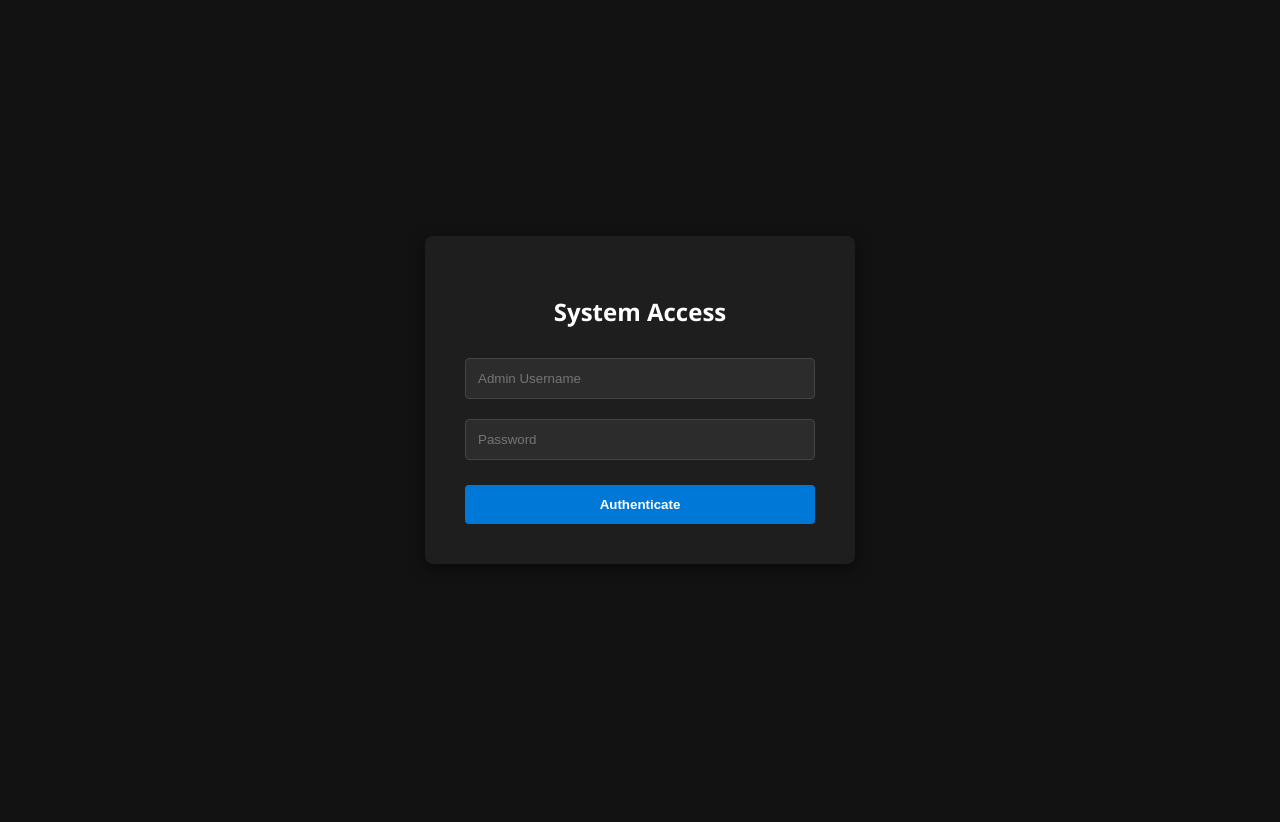
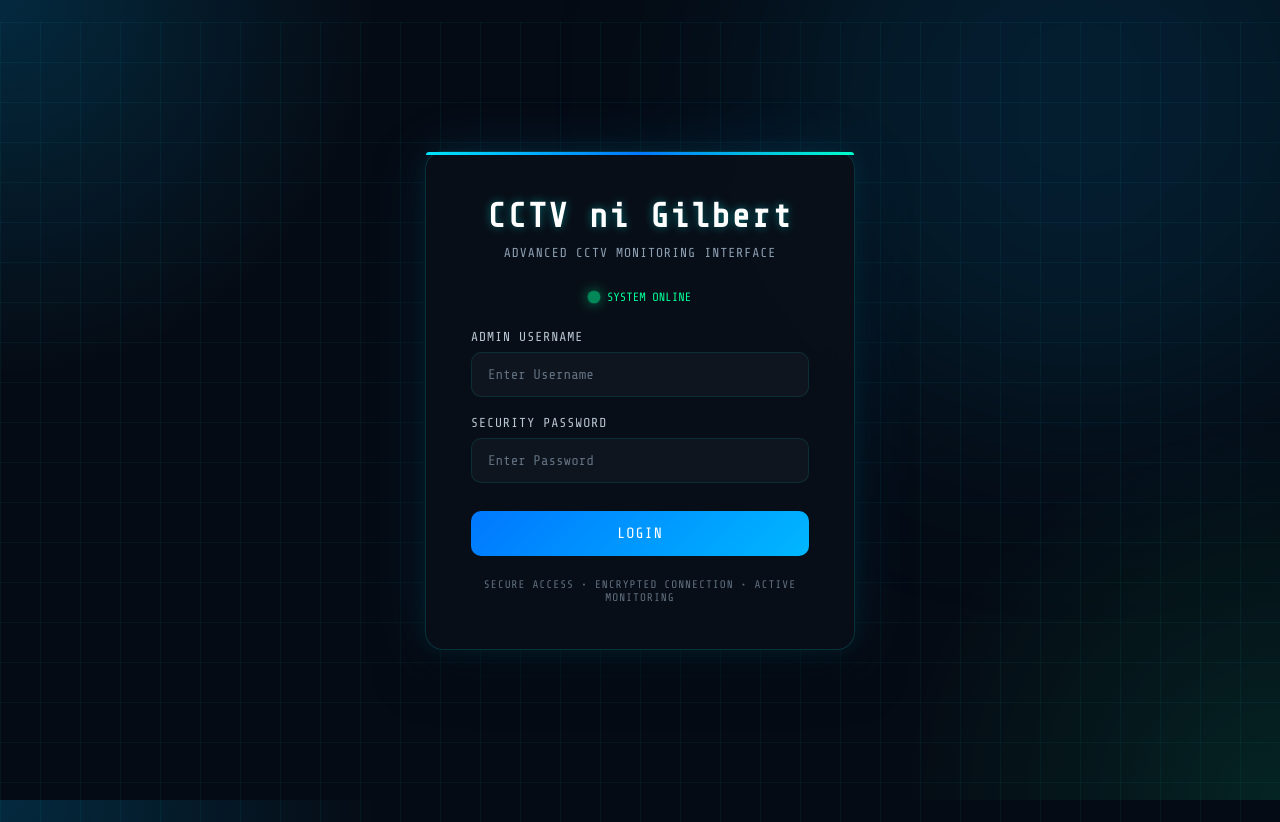
Before and after one commit to angelogilbertcabubas-hub/camera-dashboard, a Flask app: page /login in a window 1280 px wide; the page is wider, and only the part inside the window is pictured. Before the commit the page ends 524 px from the top of that part, so only its background shows below. Run offline with Flask 3, Linux system fonts and the light colour scheme; some libraries are stand-ins or nearby versions.

Commit message:
Update login.html

```diff
--- a/templates/login.html
+++ b/templates/login.html
@@ -1,23 +1,80 @@
 <!DOCTYPE html>
 <html lang="en">
 <head>
-    <meta charset="UTF-8">
-    <meta name="viewport" content="width=device-width, initial-scale=1.0">
-    <title>Admin Login | SOC Portal</title>
+    <meta charset="UTF-8" />
+    <meta name="viewport" content="width=device-width, initial-scale=1.0" />
+    <title>Admin Login | CCTV Monitoring System</title>
+    <link href="https://fonts.googleapis.com/css2?family=Share+Tech+Mono&display=swap" rel="stylesheet">
     <style>
-        body { background-color: #121212; color: #ffffff; font-family: 'Segoe UI', Tahoma, Geneva, Verdana, sans-serif; display: flex; justify-content: center; align-items: center; height: 100vh; margin: 0; }
-        .login-card { background-color: #1e1e1e; padding: 40px; border-radius: 8px; box-shadow: 0 4px 15px rgba(0, 0, 0, 0.5); width: 100%; max-width: 350px; }
-        h2 { text-align: center; margin-bottom: 20px; }
-        input[type="text"], input[type="password"] { width: 100%; padding: 12px; margin: 10px 0; background-color: #2c2c2c; border: 1px solid #444; color: white; border-radius: 4px; box-sizing: border-box; }
-        input[type="submit"] { width: 100%; padding: 12px; background-color: #0078D7; border: none; color: white; font-weight: bold; border-radius: 4px; cursor: pointer; margin-top: 15px; }
-        input[type="submit"]:hover { background-color: #005a9e; }
-        .error { color: #ff4c4c; text-align: center; margin-bottom: 10px; font-weight: bold; }
+        * { margin: 0; padding: 0; box-sizing: border-box; }
+        body {
+            height: 100vh; display: flex; justify-content: center; align-items: center;
+            font-family: 'Share Tech Mono', monospace; overflow: hidden;
+            background: radial-gradient(circle at top left, rgba(0,180,255,0.18), transparent 25%),
+                        radial-gradient(circle at bottom right, rgba(0,255,170,0.10), transparent 25%),
+                        #050b14; position: relative;
+        }
+        body::before {
+            content: ""; position: absolute; width: 100%; height: 100%;
+            background-image: linear-gradient(rgba(0,255,255,0.05) 1px, transparent 1px),
+                              linear-gradient(90deg, rgba(0,255,255,0.05) 1px, transparent 1px);
+            background-size: 40px 40px; animation: moveGrid 12s linear infinite;
+        }
+        @keyframes moveGrid { from { transform: translateY(0px); } to { transform: translateY(40px); } }
+        body::after {
+            content: ""; position: absolute; width: 600px; height: 600px;
+            background: rgba(0, 170, 255, 0.12); filter: blur(120px);
+            border-radius: 50%; top: -200px; right: -100px;
+        }
+        .login-card {
+            position: relative; width: 100%; max-width: 430px; padding: 45px;
+            border-radius: 18px; background: rgba(10, 15, 25, 0.88);
+            backdrop-filter: blur(16px); border: 1px solid rgba(0,255,255,0.15);
+            box-shadow: 0 0 25px rgba(0,255,255,0.08), 0 0 60px rgba(0,140,255,0.12),
+                        0 20px 50px rgba(0,0,0,0.6); z-index: 2;
+        }
+        .login-card::before {
+            content: ""; position: absolute; top: 0; left: 0; width: 100%; height: 3px;
+            background: linear-gradient(90deg, #00e5ff, #0078ff, #00ffcc);
+            border-radius: 18px 18px 0 0;
+        }
+        h2 {
+            text-align: center; color: #ffffff; font-size: 34px;
+            letter-spacing: 2px; margin-bottom: 10px; text-shadow: 0 0 10px rgba(0,255,255,0.4);
+        }
+        .subtitle { text-align: center; color: #8ca0b3; font-size: 13px; margin-bottom: 30px; letter-spacing: 1px; }
+        .system-status { display: flex; align-items: center; justify-content: center; gap: 8px; margin-bottom: 25px; color: #00ff99; font-size: 12px; }
+        .status-dot { width: 10px; height: 10px; background: #00ff99; border-radius: 50%; box-shadow: 0 0 10px #00ff99; animation: pulse 1.5s infinite; }
+        @keyframes pulse { 0% { opacity: 1; transform: scale(1); } 50% { opacity: 0.5; transform: scale(1.3); } 100% { opacity: 1; transform: scale(1); } }
+        .input-group { margin-bottom: 18px; }
+        .input-group label { display: block; margin-bottom: 8px; color: #b9c6d3; font-size: 13px; letter-spacing: 1px; }
+        .input-field {
+            width: 100%; padding: 14px 16px; border-radius: 10px; border: 1px solid rgba(0,255,255,0.1);
+            background: rgba(255,255,255,0.03); color: #ffffff; outline: none; transition: all 0.3s ease;
+            font-size: 14px; font-family: 'Share Tech Mono', monospace;
+        }
+        .input-field::placeholder { color: #607080; }
+        .input-field:focus { border-color: #00d9ff; box-shadow: 0 0 0 3px rgba(0,217,255,0.12), 0 0 15px rgba(0,217,255,0.18); background: rgba(255,255,255,0.05); }
+        .login-btn {
+            width: 100%; padding: 14px; margin-top: 10px; border: none; border-radius: 10px;
+            background: linear-gradient(135deg, #0078ff, #00b7ff); color: white;
+            font-size: 15px; font-family: 'Share Tech Mono', monospace; letter-spacing: 1px;
+            cursor: pointer; transition: all 0.3s ease;
+        }
+        .login-btn:hover { transform: translateY(-2px); box-shadow: 0 0 20px rgba(0,183,255,0.35), 0 10px 30px rgba(0,120,255,0.3); }
+        .footer-text { margin-top: 22px; text-align: center; font-size: 11px; color: #607080; letter-spacing: 1px; }
+        .error {
+            background: rgba(255, 76, 76, 0.12); color: #ff7b7b; border: 1px solid rgba(255, 76, 76, 0.25);
+            padding: 12px; border-radius: 10px; text-align: center; margin-bottom: 18px; font-size: 13px;
+        }
+        @media (max-width: 500px) { .login-card { margin: 20px; padding: 35px 25px; } h2 { font-size: 28px; } }
     </style>
 </head>
 <body>
     <div class="login-card">
-        <h2>System Access</h2>
-
+        <h2>CCTV ni Gilbert</h2>
+        <p class="subtitle">ADVANCED CCTV MONITORING INTERFACE</p>
+        <div class="system-status"><div class="status-dot"></div>SYSTEM ONLINE</div>
         {% with messages = get_flashed_messages() %}
           {% if messages %}
             {% for message in messages %}
@@ -25,13 +82,19 @@
             {% endfor %}
           {% endif %}
         {% endwith %}
-
         <form method="post">
             <input type="hidden" name="csrf_token" value="{{ csrf_token() }}"/>
-            <input type="text" name="username" placeholder="Admin Username" required>
-            <input type="password" name="password" placeholder="Password" required>
-            <input type="submit" value="Authenticate">
+            <div class="input-group">
+                <label>ADMIN USERNAME</label>
+                <input type="text" name="username" class="input-field" placeholder="Enter Username" required>
+            </div>
+            <div class="input-group">
+                <label>SECURITY PASSWORD</label>
+                <input type="password" name="password" class="input-field" placeholder="Enter Password" required>
+            </div>
+            <button type="submit" class="login-btn">LOGIN</button>
         </form>
+        <div class="footer-text">SECURE ACCESS • ENCRYPTED CONNECTION • ACTIVE MONITORING</div>
     </div>
 </body>
 </html>
```
